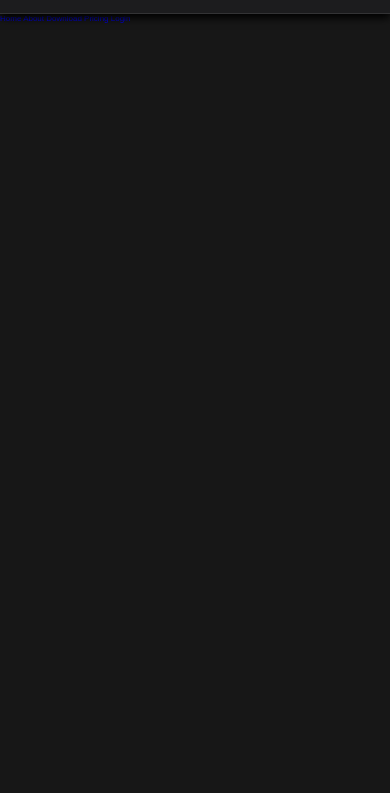
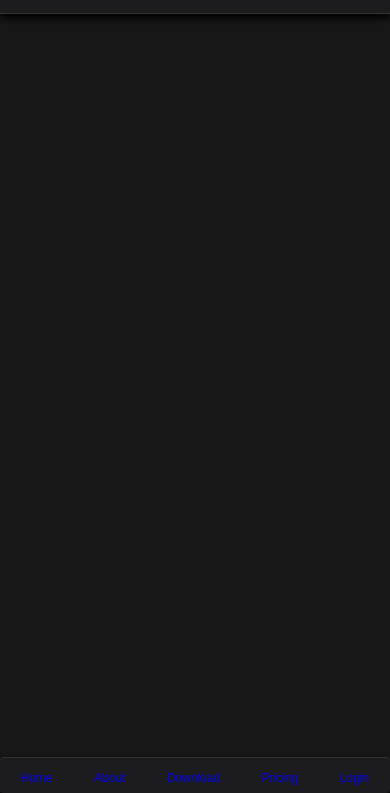
Before and after one commit to dipak-kumawat/Trading-app, a plain HTML site: page index.html in a window 390 px wide. Shown: the part 51-844 px from the top of the page. Drawn offline with Linux system fonts and the light colour scheme.

Commit message:
nav bar ends and home section start

```diff
--- a/style.css
+++ b/style.css
@@ -103,6 +103,48 @@ section {
     margin-top: 0;
 }
 
+.navbar{
+    position: fixed;
+    display: flex;
+    justify-content: center;
+    bottom: 2rem;
+    left: 0;
+    right: 0;
+
+}
+.navbar .nav{
+    padding: 1rem;
+    background-color: var(--bg-color);
+    border: var(--border);
+    box-shadow: var(--box-shadow);
+    display: flex;
+    align-items: center;
+    text-align: center;
+    justify-content: space-around;
+    gap: 1rem;
+    border-radius: .5rem;
+}
+
+.navbar .nav a{
+    font-size: 1.7rem;
+    padding: 1rem 2rem;
+    border-radius: .5rem;
+    transition: .2s linear;
+}
+
+.navbar .nav a:hover{
+    background: var(--gradient);
+}
+
+.navbar .nav a:hover span{
+    color: var(--white);
+}
+
+
+
+.navbar .nav a i{
+    display: none;
+}
 
 
 
@@ -147,6 +189,40 @@ section {
     body{
         padding-bottom: 7rem;
     }
+
+    .navbar{
+        bottom:  0;
+    }
+
+    .navbar .nav{
+        border-bottom: 0;
+        border-left: 0;
+        border-right: 0;
+        border-radius: none;
+        padding: .5rem;
+        width: 100%;
+    }
+
+    .navbar .nav a{
+        padding: .5rem;
+    }
+
+    .navbar .nav a span{
+        font-size: 1.5rem;
+    }
+
+    .navbar .nav a i{
+        display: block;
+        font-size: 2.5rem;
+        margin-bottom: .5rem;
+    }
+
+    .navbar .nav a:hover{
+        background: none;
+    }
+    .navbar .nav a:hover span{
+        color: coral;
+    }
 }
 
 
```
